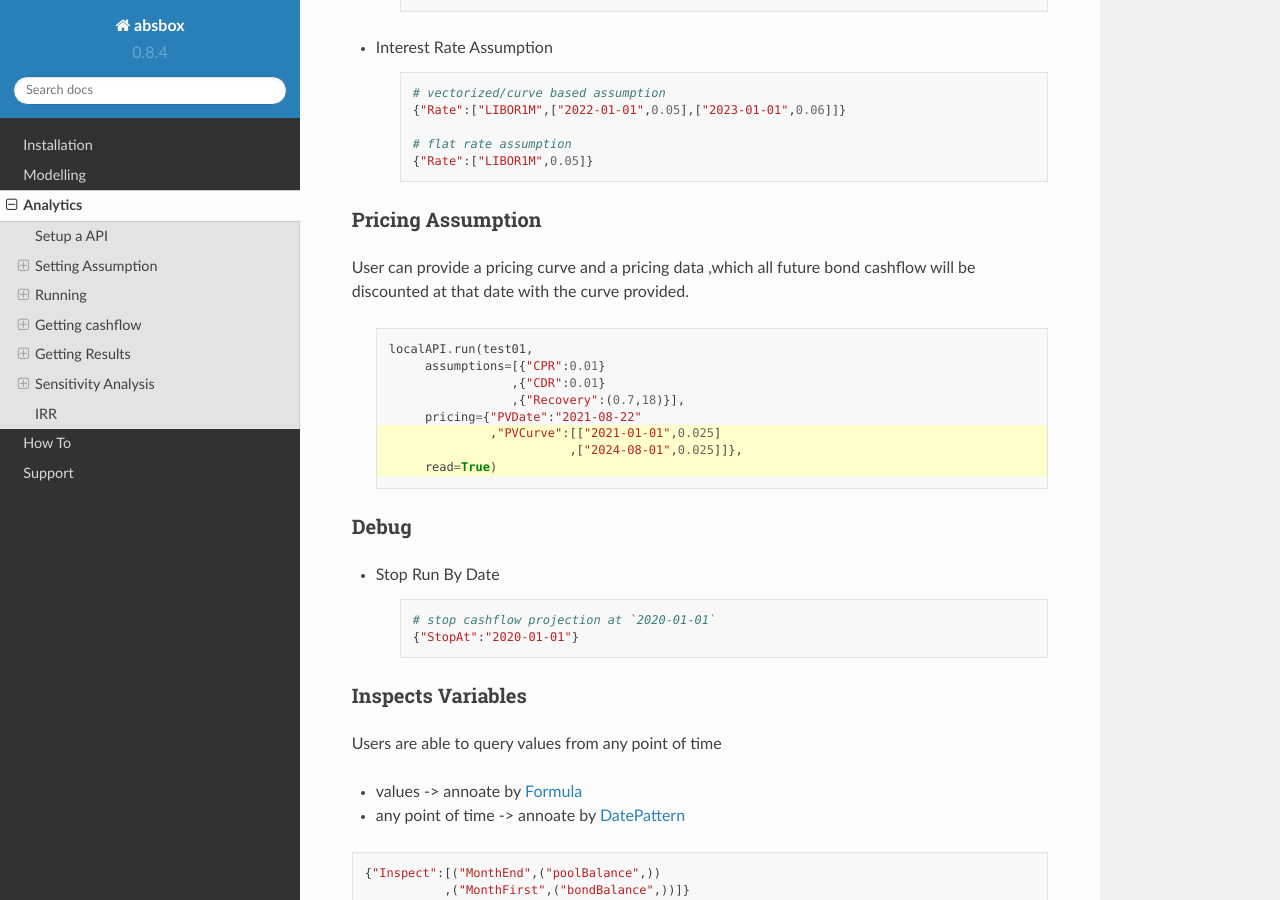
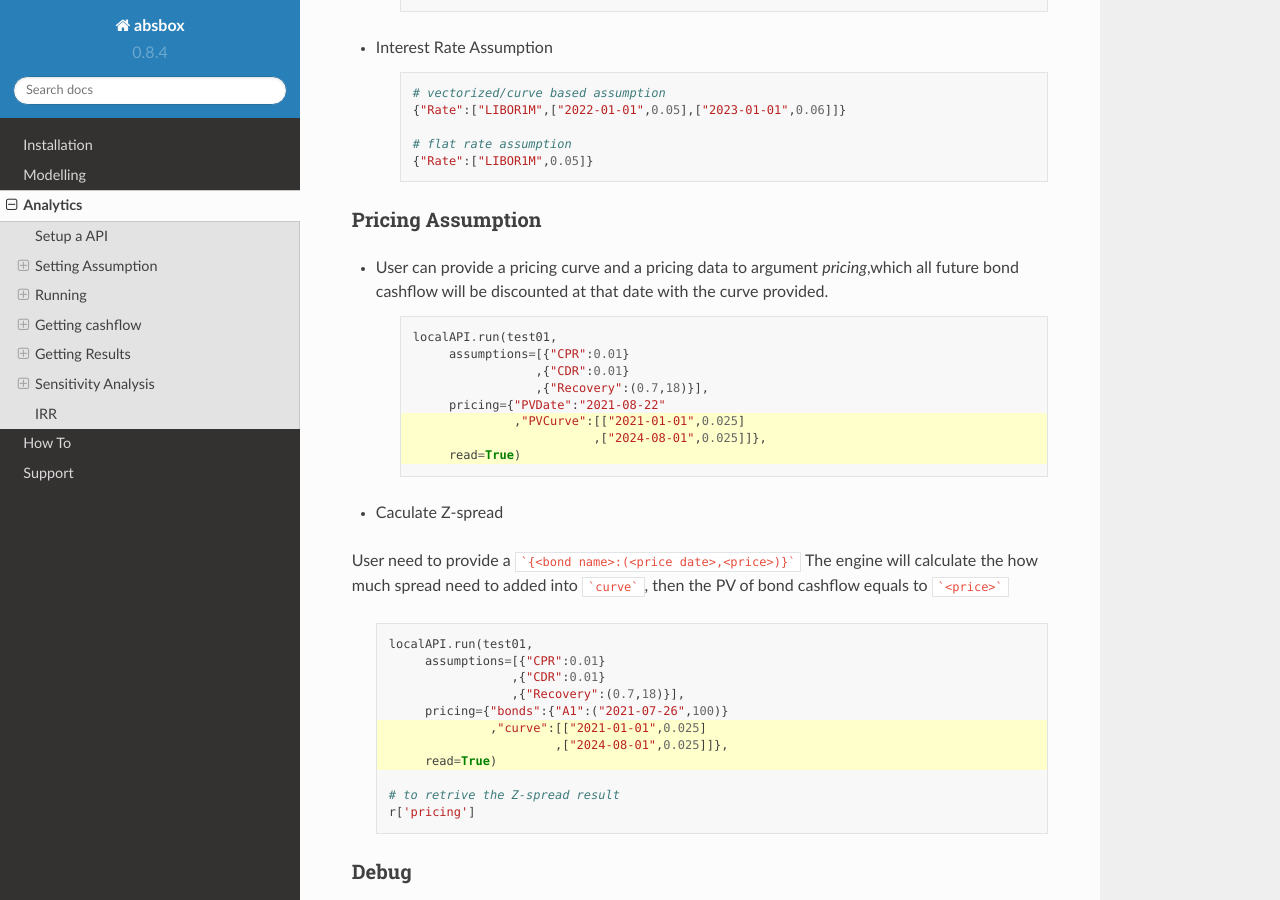
Before and after one commit to yellowbean/absbox-doc, a Sphinx documentation site: the page built from docs/source/analytics.rst, in a window 1280 px wide and 900 px high, scrolled down 3321 px. Built offline with Sphinx 7.4.7 and the Read the Docs theme 2.0.0, drawn with Linux system fonts in a browser that asks for light colours.

````diff
--- a/docs/source/analytics.rst
+++ b/docs/source/analytics.rst
@@ -182,8 +182,7 @@
 Pricing Assumption
 ^^^^^^^^^^^^^^^^^^^^^
 
-User can provide a pricing curve and a pricing data ,which all future bond cashflow will be discounted at that date with the curve provided.
-
+* User can provide a pricing curve and a pricing data to argument `pricing`,which all future bond cashflow will be discounted at that date with the curve provided.
 
    .. code-block:: python
       :emphasize-lines: 6-8
@@ -196,6 +195,27 @@
                     ,"PVCurve":[["2021-01-01",0.025]
                                ,["2024-08-01",0.025]]},
            read=True)
+
+* Caculate Z-spread
+
+User need to provide a ```{<bond name>:(<price date>,<price>)}```
+The engine will calculate the how much spread need to added into ```curve```, then the PV of
+bond cashflow equals to ```<price>```
+
+   .. code-block:: python
+      :emphasize-lines: 6-8
+
+      localAPI.run(test01,
+           assumptions=[{"CPR":0.01}
+                       ,{"CDR":0.01}
+                       ,{"Recovery":(0.7,18)}],
+           pricing={"bonds":{"A1":("2021-07-26",100)}
+                    ,"curve":[["2021-01-01",0.025]
+                             ,["2024-08-01",0.025]]},
+           read=True)
+
+      # to retrive the Z-spread result
+      r['pricing']
 
 
 
--- a/docs/source/modeling.rst
+++ b/docs/source/modeling.rst
@@ -104,6 +104,7 @@
     * ``("originalPoolBalance",)``  -> pool original balance
     * ``("currentPoolDefaultedBalance",)``  -> pool defaulted balance
     * ``("cumPoolDefaultedBalance",)``  -> pool cumulative defaulted balance
+    * ``("cumPoolRecoveries",)`` -> pool cumulative recoveries
     * ``("poolFactor",)`` -> pool factor
     * ``("borrowerNumber",)`` -> number of borrower
 * Accounts
````
